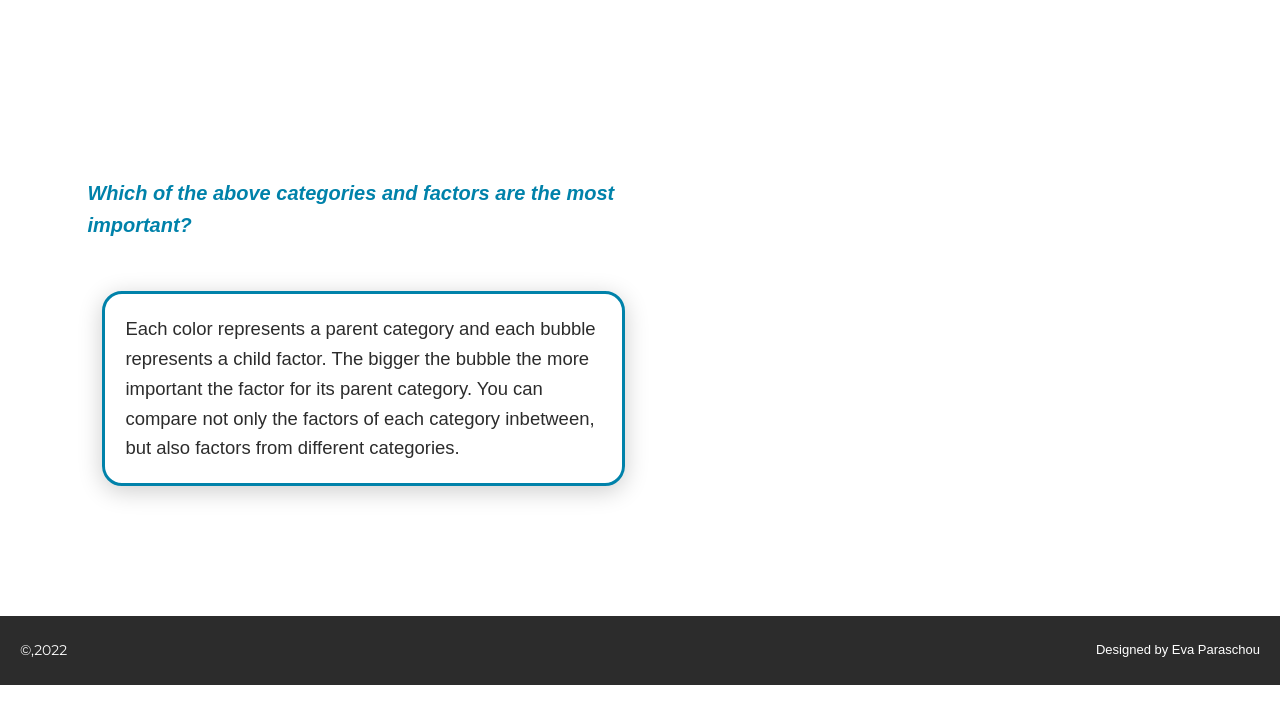
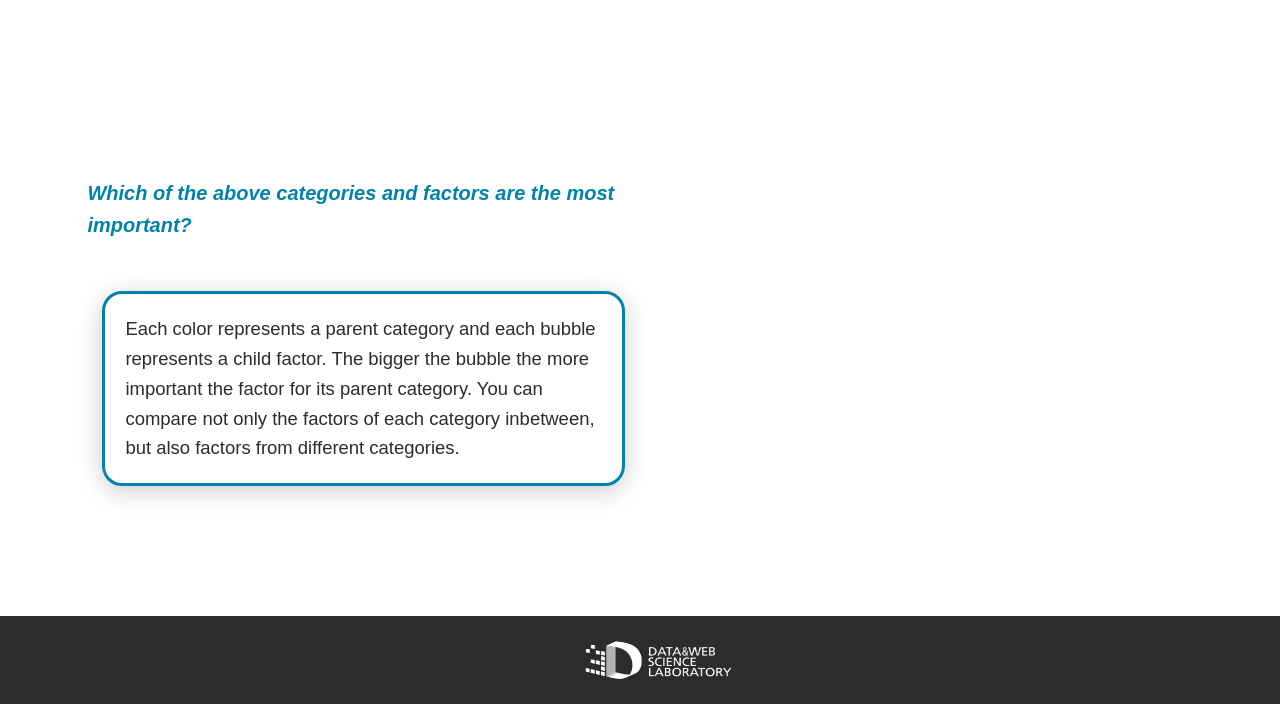
Before and after one commit to eparascho/eparascho.github.io, a website: page index.html in a window 1280 px wide. Shown: the part 3844-4548 px from the top of the page. Drawn offline with nearby package versions, Linux system fonts and the light colour scheme; no server answers.

Commit message:
add datalab logo in footer

```diff
--- a/index.html
+++ b/index.html
@@ -351,7 +351,9 @@
   </div>
 
   <footer class="footer" data-background-color="black">
-      <div class="row" style="margin-left: 20px">&copy;,2022<p id="copyright"> Designed by Eva Paraschou</p></div>
+    <div class="row" style="margin-left: 20px; display: flex; justify-content: center; align-items: center;">
+      <img src="datalab_white.png" alt="Datalab Logo" style="width:150px; height:40px;">
+    </div>
   </footer>
 
 </body>
```
Also changed, not shown: datalab_white.png (added).
